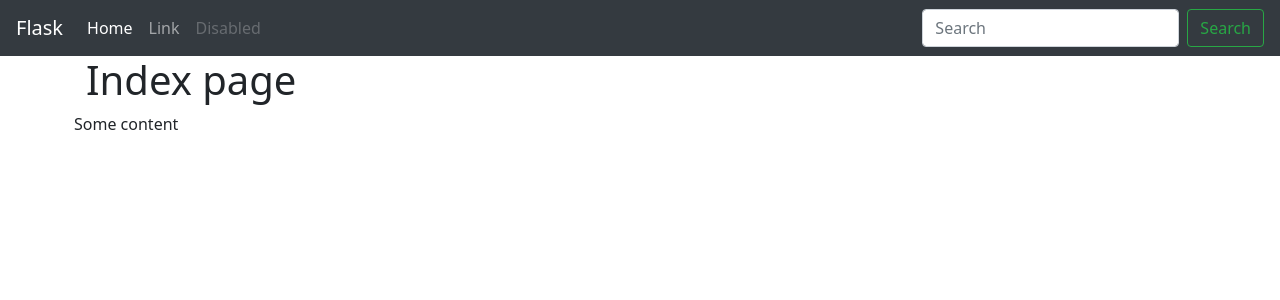
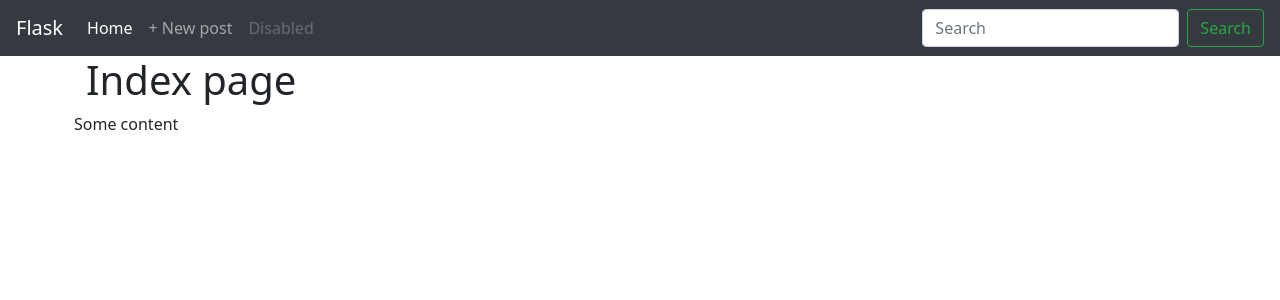
Before and after one commit to mezgoodle/MezBlog-flask, a Flask app: page / in a window 1280 px wide. Shown: the top 300 px of the page. Run offline with Flask 2, Linux system fonts and the light colour scheme; parts of the project's set-up code (start-up, migrations or seed data) failed here and were passed over; some libraries are stand-ins or nearby versions.

Commit message:
Update base.html

```diff
--- a/templates/base.html
+++ b/templates/base.html
@@ -19,7 +19,7 @@
                 <a class="nav-link active" aria-current="page" href="{{ url_for('posts.index') }}">Home</a>
               </li>
               <li class="nav-item">
-                <a class="nav-link" href="#">Link</a>
+                <a class="nav-link" href="{{url_for('posts.create_post')}}">+ New post</a>
               </li>
               <li class="nav-item">
                 <a class="nav-link disabled" href="#" tabindex="-1" aria-disabled="true">Disabled</a>
```
